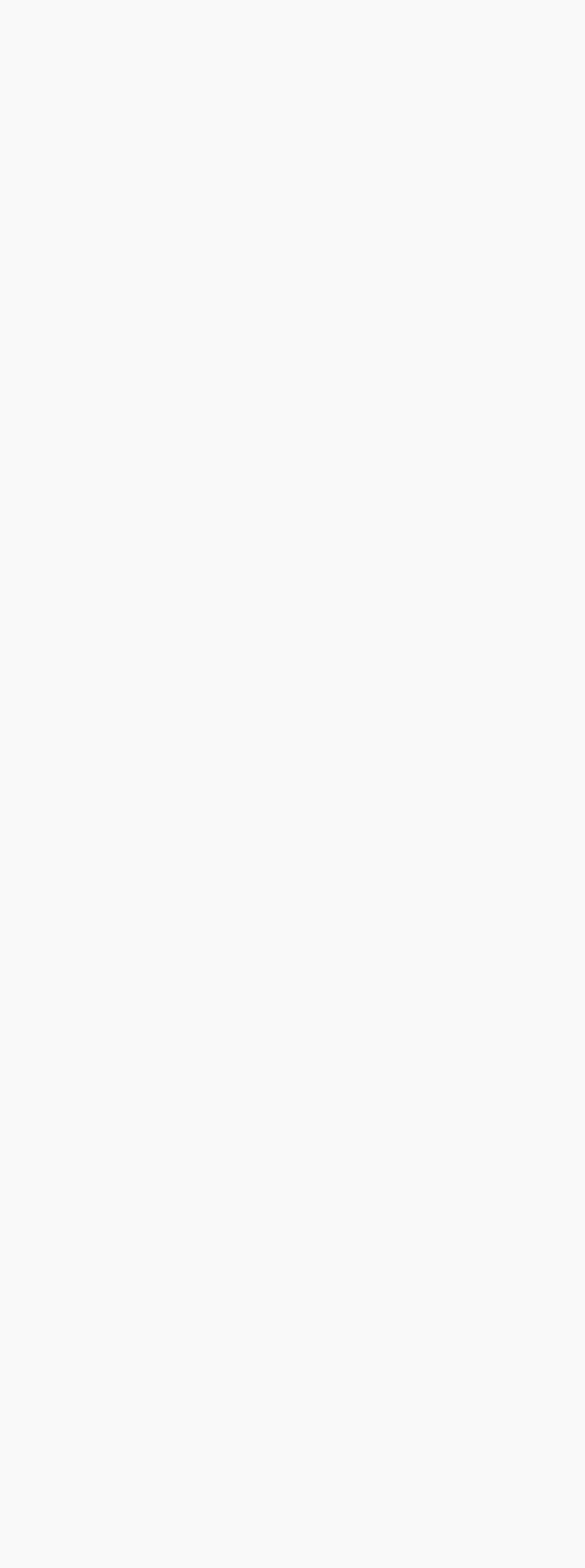
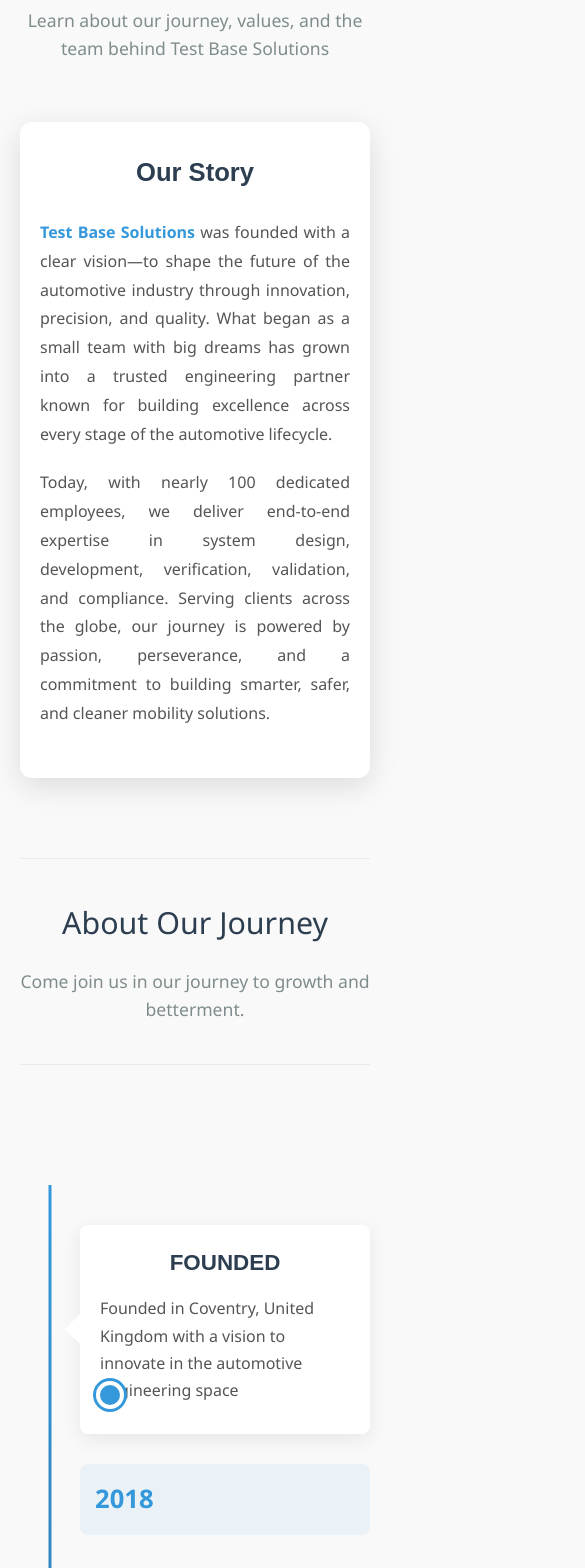
Before and after one commit to gobinath2204/TBS_White, a React (Vite) app: page /about in a window 390 px wide. Before the commit this address had no page. Shown: the part 220-1788 px from the top of the page, 585 px wide, since content can reach past the window. Before the commit the page ends 844 px from the top, so only its background shows below. Built offline with nearby package versions, Linux system fonts and the light colour scheme.

Commit message:
About us update V1.0

```diff
--- a/package.json
+++ b/package.json
@@ -26,6 +26,6 @@
     "eslint-plugin-react-hooks": "^5.2.0",
     "eslint-plugin-react-refresh": "^0.4.20",
     "globals": "^16.3.0",
-    "vite": "^5.2.8"
+    "vite": "^5.4.20"
   }
 }
--- a/src/App.jsx
+++ b/src/App.jsx
@@ -3,6 +3,7 @@
 import P1 from "./pages/P1";
 import P2 from "./pages/P2";
 import P3 from "./pages/P3";
+import About from "./pages/About";
 
 export default function App() {
   return (
@@ -12,6 +13,7 @@
         <Route path="/pages/p1" element={<P1 />} />
         <Route path="/pages/p2" element={<P2 />} />
         <Route path="/pages/p3" element={<P3 />} />
+        <Route path="/about" element={<About />} />
       </Routes>
     </Router>
   );
--- a/src/components/Navbar.jsx
+++ b/src/components/Navbar.jsx
@@ -4,7 +4,7 @@
   { href: '/', label: 'Home' },
   { href: '#services', label: 'Services' },
   { href: '#products', label: 'Products' },
-  { href: '#about', label: 'About Us' },
+  { href: '/About', label: 'About Us' },
   { href: '#contact', label: 'Contact Us' },
   { href: '#careers', label: 'Careers' },
 ];
--- /dev/null
+++ b/src/pages/About.css
@@ -0,0 +1,334 @@
+/* About.css */
+.about-container {
+  max-width: 1200px;
+  margin: 0 auto;
+  padding: 40px 20px;
+  font-family: 'Segoe UI', Tahoma, Geneva, Verdana, sans-serif;
+  color: #2c3e50;
+}
+
+/* Title Section */
+.title-section {
+  text-align: center;
+  margin-bottom: 60px;
+}
+
+.title-content h1 {
+  font-size: 2.8rem;
+  font-weight: 600;
+  margin-bottom: 15px;
+  color: #2c3e50;
+}
+
+.title-content p {
+  font-size: 1.2rem;
+  color: #7f8c8d;
+  font-weight: 400;
+  max-width: 600px;
+  margin: 0 auto;
+  line-height: 1.6;
+}
+
+/* Story Card Section */
+.story-card-section {
+  margin-bottom: 80px;
+}
+
+.story-card {
+  background: white;
+  border-radius: 12px;
+  box-shadow: 0 8px 30px rgba(0, 0, 0, 0.12);
+  padding: 50px;
+  margin: 0 auto;
+  max-width: 900px;
+}
+
+.story-card-content h2 {
+  font-size: 2.2rem;
+  font-weight: 600;
+  margin-bottom: 25px;
+  color: #2c3e50;
+  text-align: center;
+}
+
+.story-card-content p {
+  font-size: 1.1rem;
+  line-height: 1.8;
+  color: #555;
+  margin-bottom: 20px;
+  text-align: justify;
+}
+
+.story-card-content strong {
+  color: #3498db;
+  font-weight: 600;
+}
+
+/* Hero Section */
+.hero-section {
+  text-align: center;
+  margin-bottom: 80px;
+  padding: 40px 0;
+  border-top: 1px solid #eaeaea;
+  border-bottom: 1px solid #eaeaea;
+}
+
+.hero-section h1 {
+  font-size: 2.5rem;
+  font-weight: 500;
+  margin-bottom: 20px;
+  color: #2c3e50;
+}
+
+.hero-section p {
+  font-size: 1.2rem;
+  color: #7f8c8d;
+  font-weight: 400;
+  line-height: 1.6;
+  max-width: 700px;
+  margin: 0 auto;
+}
+
+/* Timeline Section */
+.timeline-section {
+  position: relative;
+  padding: 40px 0;
+}
+
+.timeline {
+  position: relative;
+  padding: 40px 0;
+}
+
+.timeline-line {
+  position: absolute;
+  left: 50%;
+  width: 3px;
+  background: linear-gradient(to bottom, #3498db, #2c3e50);
+  top: 0;
+  bottom: 0;
+  transform: translateX(-50%);
+}
+
+.timeline-item {
+  display: flex;
+  justify-content: space-between;
+  align-items: center;
+  margin-bottom: 100px;
+  position: relative;
+}
+
+.timeline-item:last-child {
+  margin-bottom: 0;
+}
+
+.timeline-content {
+  width: 45%;
+  padding: 30px;
+  background: white;
+  border-radius: 8px;
+  box-shadow: 0 5px 20px rgba(0, 0, 0, 0.08);
+  position: relative;
+  transition: transform 0.3s ease, box-shadow 0.3s ease;
+}
+
+.timeline-content:hover {
+  transform: translateY(-5px);
+  box-shadow: 0 8px 25px rgba(0, 0, 0, 0.12);
+}
+
+.timeline-content h2 {
+  color: #2c3e50;
+  margin-top: 0;
+  font-size: 1.6rem;
+  font-weight: 600;
+  margin-bottom: 15px;
+}
+
+.timeline-content p {
+  line-height: 1.7;
+  color: #555;
+  font-size: 1rem;
+  margin-bottom: 10px;
+}
+
+.timeline-content .highlight {
+  color: #3498db;
+  font-weight: 500;
+  font-style: italic;
+}
+
+.timeline-date {
+  width: 45%;
+  text-align: center;
+  font-size: 2.2rem;
+  font-weight: 700;
+  color: #3498db;
+  padding: 20px;
+  background: rgba(52, 152, 219, 0.08);
+  border-radius: 8px;
+}
+
+.left {
+  text-align: right;
+}
+
+.right {
+  text-align: left;
+}
+
+/* Connector dots */
+.timeline-item::after {
+  content: '';
+  position: absolute;
+  width: 20px;
+  height: 20px;
+  background-color: #3498db;
+  border: 4px solid white;
+  border-radius: 50%;
+  top: 50%;
+  left: 50%;
+  transform: translate(-50%, -50%);
+  box-shadow: 0 0 0 3px #3498db;
+  z-index: 2;
+}
+
+/* Arrow pointers for content boxes */
+.timeline-content::after {
+  content: '';
+  position: absolute;
+  width: 0;
+  height: 0;
+  top: 50%;
+  transform: translateY(-50%);
+}
+
+.left::after {
+  right: -15px;
+  border-left: 15px solid white;
+  border-top: 15px solid transparent;
+  border-bottom: 15px solid transparent;
+}
+
+.right::after {
+  left: -15px;
+  border-right: 15px solid white;
+  border-top: 15px solid transparent;
+  border-bottom: 15px solid transparent;
+}
+
+/* Responsive design */
+@media (max-width: 992px) {
+  .about-container {
+    padding: 30px 20px;
+  }
+
+  .title-content h1 {
+    font-size: 2.4rem;
+  }
+
+  .story-card {
+    padding: 40px 30px;
+  }
+
+  .story-card-content h2 {
+    font-size: 2rem;
+  }
+
+  .hero-section h1 {
+    font-size: 2.2rem;
+  }
+
+  .timeline-date {
+    font-size: 1.8rem;
+  }
+}
+
+@media (max-width: 768px) {
+  .timeline-line {
+    left: 30px;
+  }
+
+  .timeline-item {
+    flex-direction: column;
+    align-items: flex-start;
+    margin-left: 60px;
+    margin-bottom: 70px;
+  }
+
+  .timeline-content, .timeline-date {
+    width: 100%;
+    margin-bottom: 30px;
+  }
+
+  .left, .right {
+    text-align: left;
+  }
+
+  .timeline-item::after {
+    left: 30px;
+  }
+
+  /* Adjust arrows for mobile */
+  .left::after {
+    right: auto;
+    left: -15px;
+    border-right: 15px solid white;
+    border-left: none;
+  }
+
+  .right::after {
+    left: -15px;
+  }
+
+  .title-content h1 {
+    font-size: 2rem;
+  }
+
+  .title-content p {
+    font-size: 1.1rem;
+  }
+
+  .story-card {
+    padding: 30px 20px;
+  }
+
+  .story-card-content h2 {
+    font-size: 1.8rem;
+  }
+
+  .hero-section h1 {
+    font-size: 1.9rem;
+  }
+
+  .hero-section p {
+    font-size: 1.1rem;
+  }
+}
+
+@media (max-width: 480px) {
+  .timeline-content {
+    padding: 20px;
+  }
+
+  .timeline-date {
+    font-size: 1.6rem;
+    padding: 15px;
+  }
+
+  .timeline-content h2 {
+    font-size: 1.4rem;
+  }
+
+  .title-content h1 {
+    font-size: 1.8rem;
+  }
+
+  .story-card-content h2 {
+    font-size: 1.6rem;
+  }
+
+  .story-card-content p {
+    font-size: 1rem;
+  }
+}
--- /dev/null
+++ b/src/pages/About.jsx
@@ -0,0 +1,92 @@
+// About.js
+import React from 'react';
+import { useNavigate } from "react-router-dom";
+import "../index.css";
+import Navbar from '../components/Navbar.jsx';
+import Footer from '../components/Footer.jsx';
+import './About.css';
+
+export default function About() {
+  const navigate = useNavigate();
+
+  return (
+    <>
+      <Navbar />
+      <div className="about-container">
+        {/* Title Section */}
+        <section className="title-section">
+          <div className="title-content">
+            <h1>About Us</h1>
+            <p>Learn about our journey, values, and the team behind Test Base Solutions</p>
+          </div>
+        </section>
+
+        {/* Story Card Section */}
+        <section className="story-card-section">
+          <div className="story-card">
+            <div className="story-card-content">
+              <h2>Our Story</h2>
+              <p>
+                <strong>Test Base Solutions</strong> was founded with a clear vision—to shape the future of the
+                automotive industry through innovation, precision, and quality. What began as a small team
+                with big dreams has grown into a trusted engineering partner known for building excellence
+                across every stage of the automotive lifecycle.
+              </p>
+              <p>
+                Today, with nearly 100 dedicated employees, we deliver end-to-end expertise in system design,
+                development, verification, validation, and compliance. Serving clients across the globe, our
+                journey is powered by passion, perseverance, and a commitment to building smarter, safer, and
+                cleaner mobility solutions.
+              </p>
+            </div>
+          </div>
+        </section>
+
+        <section className="hero-section">
+          <h1>About Our Journey</h1>
+          <p>Come join us in our journey to growth and betterment.</p>
+        </section>
+
+        <section className="timeline-section">
+          <div className="timeline">
+            <div className="timeline-line"></div>
+
+            <div className="timeline-item">
+              <div className="timeline-content left">
+                <h2>FOUNDED</h2>
+                <p>Founded in Coventry, United Kingdom with a vision to innovate in the automotive engineering space</p>
+              </div>
+              <div className="timeline-date right">2018</div>
+            </div>
+
+            <div className="timeline-item">
+              <div className="timeline-date left">2020</div>
+              <div className="timeline-content right">
+                <h2>Early Growth</h2>
+                <p>Started Supporting Tier-1 Suppliers with bench-level-validation and foundational software services, gaining trust in diagnostics and ECU focused projects.</p>
+                <p className="highlight">Introduced ISO 26262 safety lifecycle support.</p>
+              </div>
+            </div>
+
+            <div className="timeline-item">
+              <div className="timeline-content left">
+                <h2>Building the Team</h2>
+                <p>Scaled our engineering team with a strong focus on quality, domain, training and mentorship. Built internal capability across Software, Hardware and Systems Domains. Strengthened ASPICE process integration and developed MIL/SIL/HIL validation pipelines.</p>
+              </div>
+              <div className="timeline-date right">2022</div>
+            </div>
+
+            <div className="timeline-item">
+              <div className="timeline-date left">2024</div>
+              <div className="timeline-content right">
+                <h2>Driving Impact Worldwide</h2>
+                <p>Now a global team of nearly 100 engineers, trusted full-lifecycle automotive engineering solutions across diagnostics, safety, electrification and compliance.</p>
+              </div>
+            </div>
+          </div>
+        </section>
+      </div>
+      <Footer />
+    </>
+  );
+}
```
Also changed, not shown: 1 other file (tests, documents, lock files or other folders).
